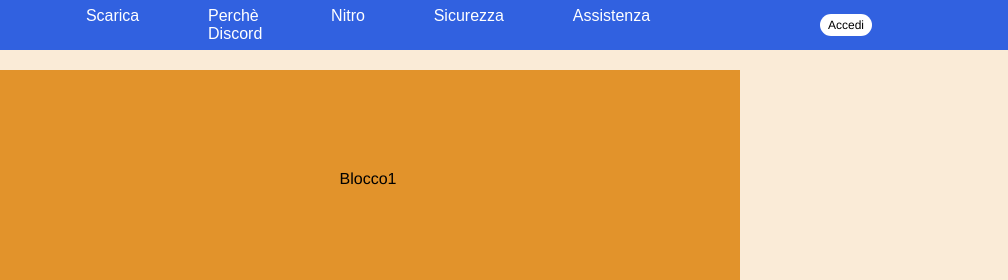
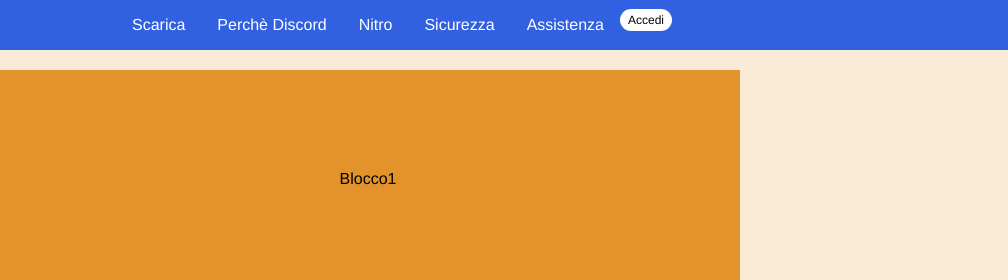
Before and after one commit to giorgiadifranco/htmlcss-discord, a plain HTML site: page index.html in a window 1280 px wide. Shown: the top 280 px of the page, 272-1280 px from the left. Drawn offline with Linux system fonts and the light colour scheme.

Commit message:
fix_menu

```diff
--- a/index.html
+++ b/index.html
@@ -13,12 +13,12 @@
                 <img src="./img/logo.svg" alt=discord>
             </div>
             <div class="menu">
-                <span id="link">
-                <h4>Scarica</h4>
-                <h4>Perchè Discord</h4>
-                <h4>Nitro</h4>
-                <h4>Sicurezza</h4>
-                <h4>Assistenza</h4></span>
+                <a href="" >Scarica </a>
+                <a href="" >Perchè Discord</a>
+                <a href="" >Nitro </a>
+                <a href="" >Sicurezza </a>
+                <a href="" >Assistenza</a>
+
             </div>
             <div class="login">
                 <span class="icon">Accedi </span>
--- a/style.css
+++ b/style.css
@@ -54,6 +54,7 @@
     width: 100%;
     padding: 10px;
     height: 50px;
+
     }
 
 .logo{
@@ -66,28 +67,33 @@
    }
 .menu{
     display: flex;
-    justify-content: center;
+    text-align: justify ;
+    flex-direction: row;
     align-items: center;
-    width: 50%
+    justify-content: space-around;
+
+    width: 50%;
+    color: white;
 }
-#link{
+/*#link{
     display: flex;
-    justify-content: center;
+    justify-content: space-between;
     background-color: var(--discord-header);
-    font-style: normal;
+    align-items: flex-start;
+    padding: 10%;
+        color: white;
+    font-weight: lighter
+
+} */
+a{
+    text-decoration: none;
+    color:white
 }
-h4{
-    padding: 10%;
-    font-family: Arial, Helvetica, sans-serif;
-    color: white;
-    font-weight: lighter;
-
 }
 .login {
     display: flex;
-    justify-content: flex-end;
-    align-items: center;
-    flex-direction: row;
+        align-items: center;
+    flex-direction: row-reverse;
     width: 25%;
 
 }
```
